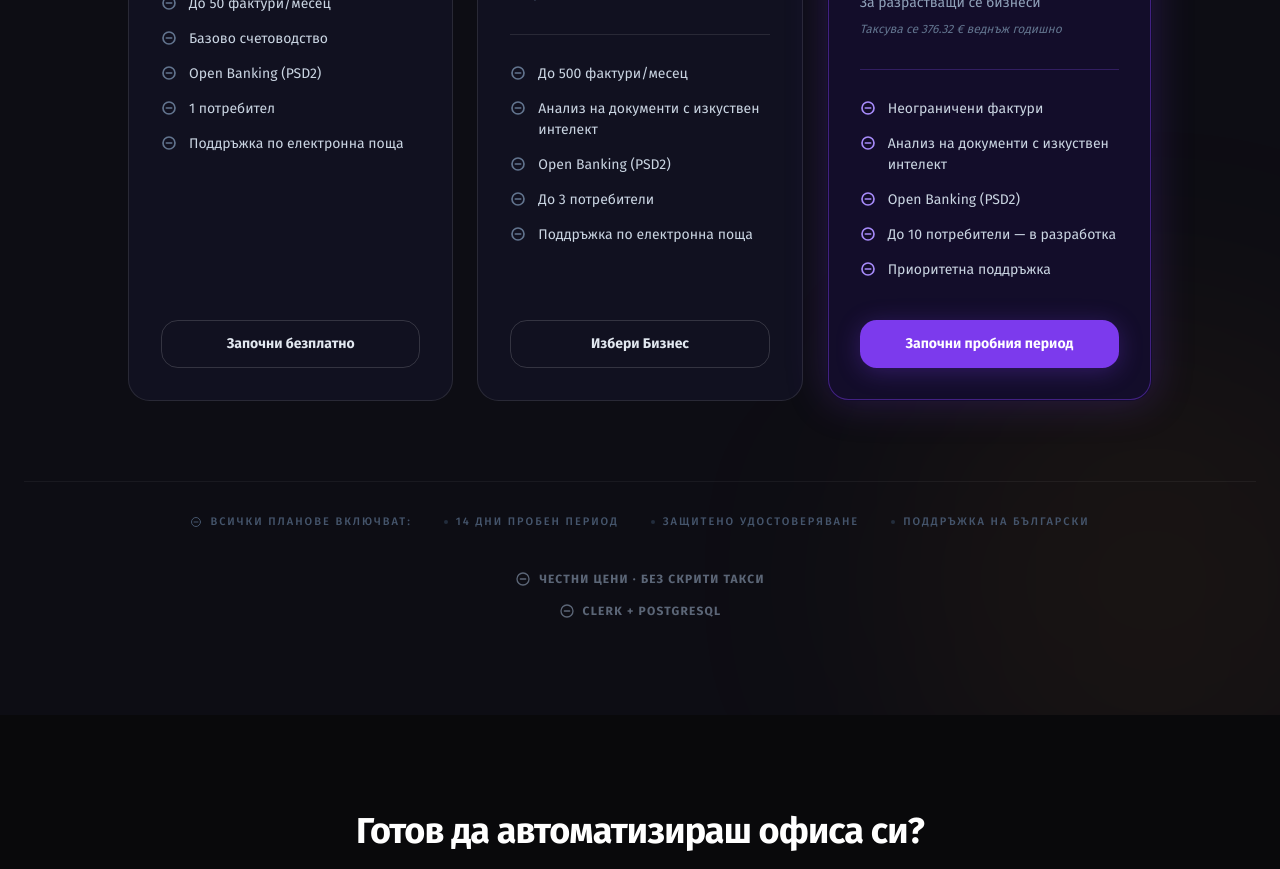
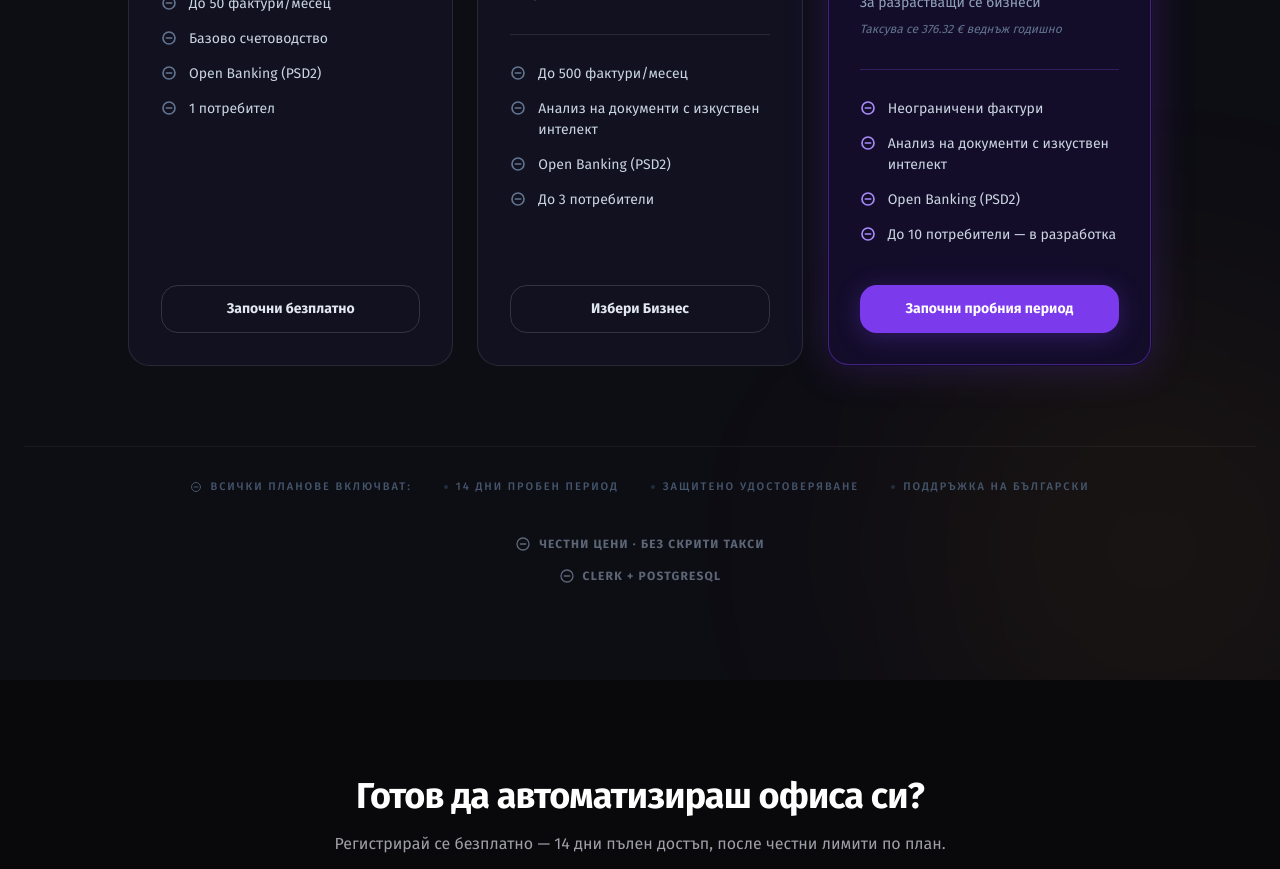
Before and after one commit to lukezester-ai/officia, a Next.js app: page /en in a window 1280 px wide. Shown: the part 4460-5329 px from the top of the page. Built offline with nearby package versions, Linux system fonts and the light colour scheme.

Commit message:
fix: remove email support from plan features (no support system set up yet)

```diff
--- a/src/app/[lang]/PricingSection.tsx
+++ b/src/app/[lang]/PricingSection.tsx
@@ -35,7 +35,6 @@ const plans: PricingPlan[] = [
       "Базово счетоводство",
       "Open Banking (PSD2)",
       "1 потребител",
-      "Поддръжка по електронна поща",
     ],
     ctaText: "Започни безплатно",
     ctaVariant: "outline",
@@ -53,7 +52,6 @@ const plans: PricingPlan[] = [
       "Анализ на документи с изкуствен интелект",
       "Open Banking (PSD2)",
       "До 3 потребители",
-      "Поддръжка по електронна поща",
     ],
     ctaText: "Избери Бизнес",
     ctaVariant: "outline",
@@ -71,7 +69,6 @@ const plans: PricingPlan[] = [
       "Анализ на документи с изкуствен интелект",
       "Open Banking (PSD2)",
       "До 10 потребители — в разработка",
-      "Приоритетна поддръжка",
     ],
     ctaText: "Започни пробния период",
     ctaVariant: "solid",
```
